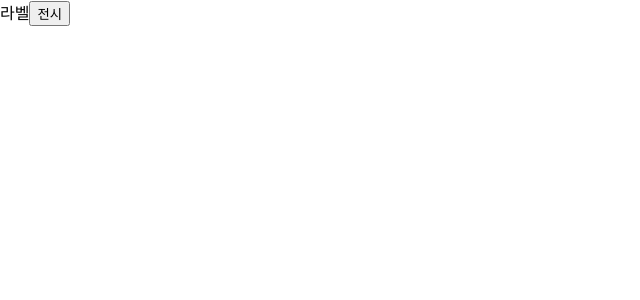
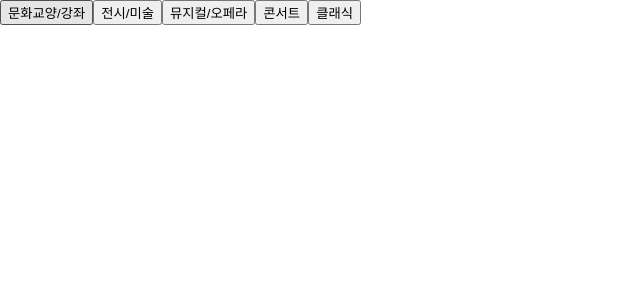
Before and after one commit to cupmilk/SearchingExhibition, a React (Create React App) app in the folder exhibition-app/: page /List2 in a window 1280 px wide. Shown: the top 300 px of the page, without its empty margins (0-640 px from the left). Built offline with nearby package versions, Linux system fonts and the light colour scheme.

Commit message:
add : resultPage img, data, etc ..
state 끌어올리기

```diff
--- a/exhibition-app/src/pages/List2.js
+++ b/exhibition-app/src/pages/List2.js
@@ -3,30 +3,40 @@ import { useNavigate } from "react-router-dom";
 
 const List2 = (props) => {
   const { handleCodeName, codeName } = props;
-  const [result, setResult] = useState(codeName);
+  const [result, setResult] = useState(null);
 
   const navigate = useNavigate();
 
-  const showResult = async (e) => {
-    e.preventDefault();
+  const showResult = (e) => {
     setResult(e.target.value);
-    console.log(result);
+  };
 
-    navigate("/result");
-  };
+  useEffect(() => {
+    if (result) {
+      navigate("/result");
+    }
+  }, [result]);
 
   useEffect(() => {
     handleCodeName(result);
   }, [handleCodeName, result]);
 
-  console.log(result);
-
   return (
     <>
-      <label htmlFor="Btn">라벨</label>
-
-      <button id="Btn" value="전시" onClick={showResult}>
-        전시
+      <button id="Btn" value="문화교양/강좌" onClick={showResult}>
+        문화교양/강좌
+      </button>
+      <button id="Btn" value="전시/미술" onClick={showResult}>
+        전시/미술
+      </button>
+      <button id="Btn" value="뮤지컬/오페라" onClick={showResult}>
+        뮤지컬/오페라
+      </button>
+      <button id="Btn" value="콘서트" onClick={showResult}>
+        콘서트
+      </button>
+      <button id="Btn" value="클래식" onClick={showResult}>
+        클래식
       </button>
     </>
   );
--- a/exhibition-app/src/pages/ResultPage.js
+++ b/exhibition-app/src/pages/ResultPage.js
@@ -2,22 +2,19 @@ import axios from "axios";
 import React, { useCallback, useEffect, useState } from "react";
 
 const ResultPage = (props) => {
-  const { codeName } = props;
+  const { codeName, handleCodeName } = props;
 
   const [apiData, setApiData] = useState(null);
   const [newData, setNewData] = useState(null);
-  const [result, setResult] = useState(codeName);
-
-  useEffect(() => {
-    console.log(codeName);
-    setResult(codeName);
-  }, [codeName]);
+  const [endData, setEndData] = useState("");
+  const [useFree, setUseFree] = useState(false);
 
   const getData = useCallback(async () => {
     try {
       const URL =
         "http://openapi.seoul.go.kr:8088/536e484769796d3937324150436959/json/culturalEventInfo/1/50/";
-      const sendData = await axios.get(URL + `${{ codeName }} `);
+
+      const sendData = await axios.get(URL + `${codeName} `);
       const result = sendData.data;
 
       console.log(result);
@@ -28,15 +25,44 @@ const ResultPage = (props) => {
     }
   }, []);
 
+  const endTimeForm = (data) => {
+    setEndData(data.slice(10));
+  };
+
+  const formChnage = () => {};
+
+  //1. apidate를 끝나는 날이 현재 날짜를 넘지 않도록 새로운 arry에 집어 넣어야함
+  //2. 유료,무료 여부 확인
+  const ticketPrice = () => {
+    if (apiData.USE_FEE === "무료" || apiData.USE_FEE === "") {
+      setUseFree(true);
+    } else setUseFree(false);
+  };
+
   useEffect(() => {
     getData();
   }, [getData]);
+
+  useEffect(() => {
+    if (newData) {
+      console.log("data in", newData.row);
+      setApiData(newData.row);
+    }
+  }, [newData]);
 
   return (
     <div>
       <ul>
         {apiData &&
-          apiData.map((list, index) => <li key={index}>{list.title} </li>)}
+          apiData.map((list, index) => (
+            <li key={index}>
+              <img src={list.MAIN_IMG} width="150px" height="150px" alt="" />
+              <h1>{list.TITLE}</h1>
+              <span> {list.PLACE} </span>
+              <span> {list.END_DATE.slice(0, 10)} </span>
+              <span> 가격 : {list.USE_FEE ? "무료" : "유료"}</span>
+            </li>
+          ))}
       </ul>
     </div>
   );
--- a/exhibition-app/src/routers/Router.js
+++ b/exhibition-app/src/routers/Router.js
@@ -8,10 +8,9 @@ import List1 from "./../pages/List1";
 const Router = () => {
   const [codeName, setCodeName] = useState(null);
 
-  const handleCodeName = (codeName) => {
-    setCodeName(codeName);
+  const handleCodeName = (result) => {
+    setCodeName(result);
   };
-
   useEffect(() => {
     console.log(codeName);
   }, [codeName]);
@@ -27,7 +26,9 @@ const Router = () => {
       ></Route>
       <Route
         path="/result"
-        element={<ResultPage codeName={codeName} />}
+        element={
+          <ResultPage handleCodeName={handleCodeName} codeName={codeName} />
+        }
       ></Route>
     </Routes>
   );
```
